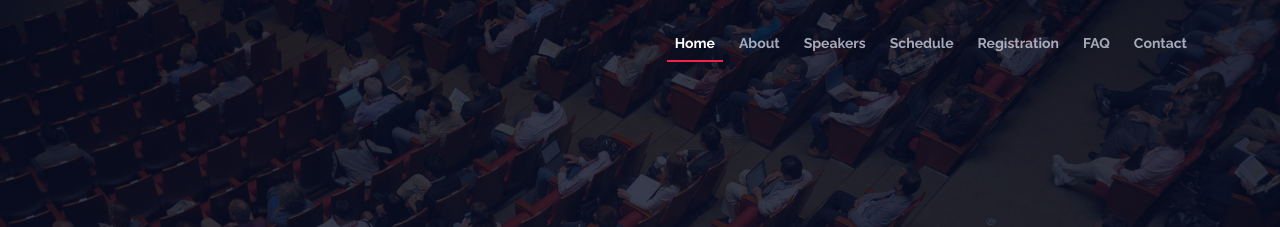
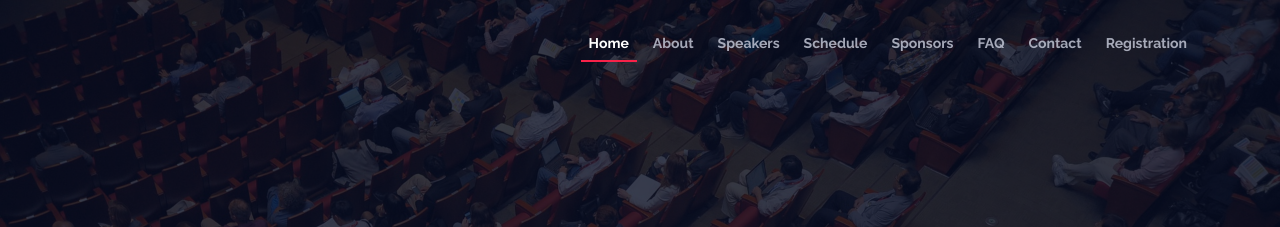
Before and after one commit to SDS-Society-for-Data-Science-BIT-Mesra/Data-Science-Summit, a plain HTML site: page index.html in a window 1280 px wide. Shown: the top 227 px of the page. Drawn offline with nearby package versions, Linux system fonts and the light colour scheme.

Commit message:
Added sponsors button on navbar.

```diff
--- a/index.html
+++ b/index.html
@@ -58,9 +58,10 @@
           <li><a href="#about">About</a></li>
           <li><a href="#speakers">Speakers</a></li>
           <li><a href="#schedule">Schedule</a></li>
-          <li><a href="register.html">Registration</a></li>
+          <li><a href="#supporters">Sponsors</a></li>
           <li><a href="#faq">FAQ</a></li>
           <li><a href="#contact">Contact</a></li>
+          <li><a href="register.html">Registration</a></li>
         </ul>
       </nav><!-- #nav-menu-container -->
     </div>
```
Also changed, not shown: register.html (+1 -0 lines).
